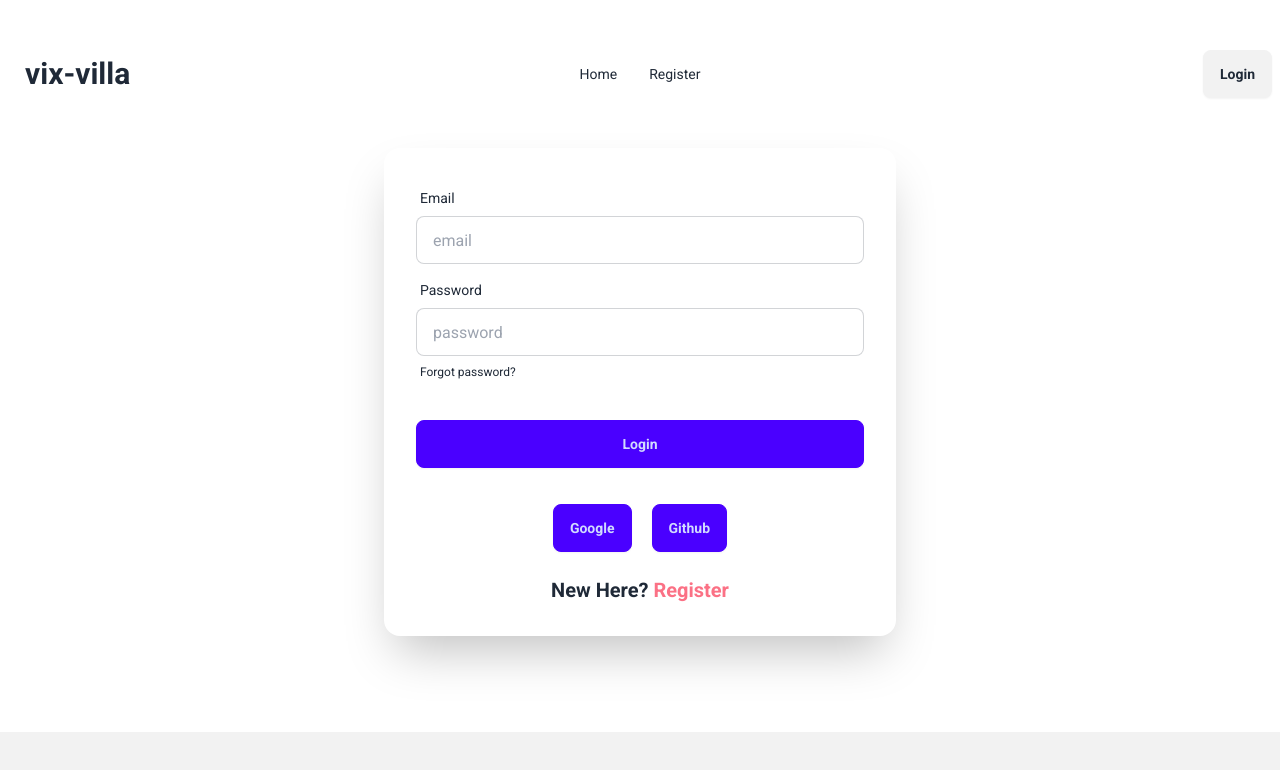
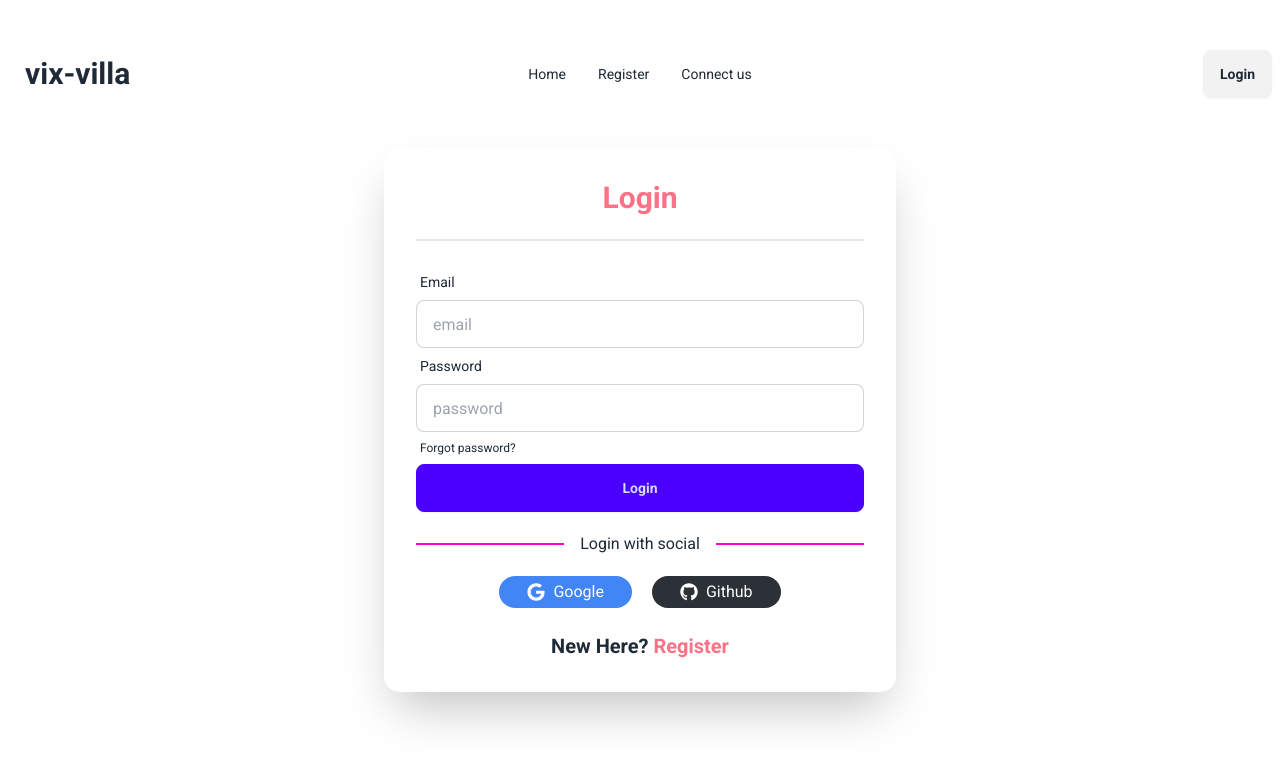
Before and after one commit to Haruntahid/vix-villa, a React (Vite) app: page /login in a window 1280 px wide. Shown: the top 770 px of the page. Built offline with nearby package versions, Linux system fonts and the light colour scheme; no server answers.

Commit message:
added connectus page

```diff
--- a/package.json
+++ b/package.json
@@ -10,6 +10,7 @@
     "preview": "vite preview"
   },
   "dependencies": {
+    "animate.css": "^4.1.1",
     "aos": "^2.3.4",
     "firebase": "^10.11.0",
     "react": "^18.2.0",
@@ -17,6 +18,7 @@
     "react-icons": "^5.1.0",
     "react-router-dom": "^6.22.3",
     "react-spinners": "^0.13.8",
+    "react-toastify": "^10.0.5",
     "swiper": "^11.1.1"
   },
   "devDependencies": {
--- a/src/Layout/MainLayout.jsx
+++ b/src/Layout/MainLayout.jsx
@@ -13,7 +13,7 @@ function MainLayout() {
   }, []);
   return (
     <>
-      <div className="container mx-auto">
+      <div className="container mx-auto min-h-[70vh]">
         <Navbar />
         <Outlet />
       </div>
--- /dev/null
+++ b/src/Pages/ConnectUs.jsx
@@ -0,0 +1,59 @@
+import { FaDiscord } from "react-icons/fa";
+import { FaTwitter } from "react-icons/fa";
+
+import { FaInstagram } from "react-icons/fa";
+import { FaSpotify } from "react-icons/fa";
+import { FaGithub } from "react-icons/fa";
+import { FaLinkedin } from "react-icons/fa";
+
+function ConnectUs() {
+  return (
+    <>
+      <div className="flex justify-between items-center">
+        <div className="w-1/3">
+          <h2 className="text-6xl font-bold text-black">Connect with us</h2>
+          <p className="text-gray-600 mt-5">
+            We are thrilled to connect with you! Whether you have inquiries
+            about our properties, want to schedule a viewing, or simply want to
+            share your feedback, we are here to assist you every step of the
+            way. There are several ways to get in touch with us
+          </p>
+        </div>
+        <div className="w-2/3">
+          <img
+            src="https://i.ibb.co/RHcNv6B/undraw-Contact-us-re-4qqt.png'"
+            alt=""
+          />
+        </div>
+      </div>
+
+      <div className="mt-12">
+        <p className="text-2xl lg:text-4xl font-medium text-center">
+          JOIN OUR COMMIUNTY
+        </p>
+        <div className="flex flex-col lg:flex-row justify-center gap-4 mt-10 px-10 lg:px-0">
+          <button className="px-7 py-1 bg-[#7289d9] rounded-3xl text-white flex gap-2 items-center justify-center">
+            <FaDiscord size={18} /> Discord
+          </button>
+          <button className="px-7 py-1 bg-[#1DA1F2] rounded-3xl text-white flex gap-2 items-center justify-center">
+            <FaTwitter size={18} /> Twitter
+          </button>
+          <button className="px-7 py-1 bg-[#5B51D8] rounded-3xl text-white flex gap-2 items-center justify-center">
+            <FaInstagram size={18} /> Instagram
+          </button>
+          <button className="px-7 py-1 bg-[#1DB954] rounded-3xl text-white flex gap-2 items-center justify-center">
+            <FaSpotify size={18} /> Spotify
+          </button>
+          <button className="px-7 py-1 bg-[#2b3137] rounded-3xl text-white flex gap-2 items-center justify-center">
+            <FaGithub size={18} /> Github
+          </button>
+          <button className="px-7 py-1 bg-[#0077b5] rounded-3xl text-white flex gap-2 items-center justify-center">
+            <FaLinkedin size={18} /> LinkedIn
+          </button>
+        </div>
+      </div>
+    </>
+  );
+}
+
+export default ConnectUs;
--- a/src/Pages/Login.jsx
+++ b/src/Pages/Login.jsx
@@ -1,27 +1,60 @@
-import { useContext } from "react";
-import { Link } from "react-router-dom";
+import { useContext, useState } from "react";
+import { Link, useNavigate } from "react-router-dom";
 import { AuthContext } from "../Provider/AuthProvider";
+import { toast } from "react-toastify";
+import { FaGithub } from "react-icons/fa";
+import { FaGoogle } from "react-icons/fa";
 
 function Login() {
-  const { loginUser, googleLogin, setUser } = useContext(AuthContext);
+  const [error, setError] = useState("");
+  const { loginUser, googleLogin, setUser, githubLogin } =
+    useContext(AuthContext);
+  const navigate = useNavigate();
 
   //   login
   const handelLogin = (e) => {
     e.preventDefault();
     const email = e.target.email.value;
     const password = e.target.password.value;
-    loginUser(email, password);
+    loginUser(email, password)
+      .then((result) => {
+        console.log(result.user);
+        e.target.reset();
+        navigate("/");
+        toast.success("Log in successfully");
+      })
+      .catch((err) =>
+        setError(
+          err.message.replace(
+            "Firebase: Error (auth/invalid-credential).",
+            "Invalid Credential! Make Sure Your email and password is correct"
+          )
+        )
+      );
   };
 
   //   google login
   const handelGoogleLogin = () => {
-    googleLogin().then((result) => setUser(result.user));
+    googleLogin().then((result) => {
+      setUser(result.user);
+      navigate("/");
+      toast.success("Log in successfully");
+    });
+  };
+  const handelGithubLogin = () => {
+    githubLogin();
+    navigate("/");
+    toast.success("Log in successfully");
   };
   return (
     <>
       <div data-aos="fade-down" className="hero">
-        <div className="shadow-2xl rounded-2xl bg-base-100 lg:w-[40%]">
-          <form onSubmit={handelLogin} className="card-body">
+        <div className="shadow-2xl rounded-2xl bg-base-100 lg:w-[40%] card-body">
+          <form onSubmit={handelLogin}>
+            <h2 className="text-3xl font-bold text-center animate__animated animate__bounce text-rose-400">
+              Login
+            </h2>
+            <div className="divider"></div>
             <div className="form-control">
               <label className="label">
                 <span className="label-text">Email</span>
@@ -50,23 +83,36 @@ function Login() {
                   Forgot password?
                 </a>
               </label>
+
+              {error && <p className="mt-2 text-rose-500">{error}</p>}
             </div>
-            <div className="form-control mt-6">
+            <div className="form-control">
               <button className="btn btn-primary">Login</button>
             </div>
-            <div className="text-center space-x-5 mt-7">
-              <button onClick={handelGoogleLogin} className="btn  btn-primary">
+          </form>
+          <div className="divider divider-secondary">Login with social</div>
+          <div className="text-center flex justify-center space-x-5">
+            <button
+              onClick={handelGoogleLogin}
+              className="px-7 py-1 bg-[#4285F4] rounded-3xl text-white flex gap-2 items-center justify-center"
+            >
+              <FaGoogle size={18} />
               Google
             </button>
-              <button className="btn  btn-primary">Github</button>
+            <button
+              onClick={handelGithubLogin}
+              className="px-7 py-1 bg-[#2b3137] rounded-3xl text-white flex gap-2 items-center justify-center"
+            >
+              <FaGithub size={18} /> Github
+            </button>
           </div>
+
           <p className="text-xl text-center font-semibold mt-4">
             New Here?{" "}
             <Link to={"/register"} className="text-rose-400">
               Register
             </Link>
           </p>
-          </form>
         </div>
       </div>
     </>
--- a/src/Pages/UpdateProfile.jsx
+++ b/src/Pages/UpdateProfile.jsx
@@ -1,13 +1,23 @@
+import { useContext } from "react";
 import UserProfile from "./UserProfile";
+import { AuthContext } from "../Provider/AuthProvider";
 
 function UpdateProfile() {
+  const { user } = useContext(AuthContext);
+  console.log(user);
+  // const [name, setName] = useState("");
+  // const [photoURL, setPhotoURL] = useState("");
+  const HandelUpdate = (e) => {
+    e.preventDefault();
+  };
+
   return (
     <>
       <UserProfile />
       <p className="text-3xl my-6 text-center font-semibold">Update Profile</p>
-      <div className="hero mt-10">
+      <div data-aos="fade-up" className="hero mt-10">
         <div className="shadow-2xl rounded-2xl bg-base-100  max-w-xl lg:w-[40%]">
-          <form className="card-body">
+          <form onSubmit={HandelUpdate} className="card-body">
             <div className="flex justify-between gap-6">
               <div className="form-control w-full">
                 <label className="label">
--- a/src/Provider/AuthProvider.jsx
+++ b/src/Provider/AuthProvider.jsx
@@ -7,6 +7,7 @@ import {
   GoogleAuthProvider,
   signInWithPopup,
   GithubAuthProvider,
+  updateProfile,
 } from "firebase/auth";
 import { createContext, useEffect, useState } from "react";
 import app from "../firebase/firebase.config";
@@ -50,6 +51,10 @@ function AuthProvider({ children }) {
     return signOut(auth);
   };
 
+  const updateUser = () => {
+    return updateProfile(auth.currentUser);
+  };
+
   useEffect(() => {
     const unSubscribe = onAuthStateChanged(auth, (currentUser) => {
       console.log("user in the auth state change", currentUser);
@@ -68,6 +73,7 @@ function AuthProvider({ children }) {
     googleLogin,
     githubLogin,
     loading,
+    updateUser,
   };
   return (
     <>
--- a/src/Routes/route.jsx
+++ b/src/Routes/route.jsx
@@ -8,6 +8,7 @@ import PrivateRoute from "../PrivateRoute/PrivateRoute";
 import ErrorPage from "../Pages/ErrorPage";
 import ViewPopertyDetails from "../Pages/ViewPopertyDetails";
 import UpdateProfile from "../Pages/UpdateProfile";
+import ConnectUs from "../Pages/ConnectUs";
 
 export const router = createBrowserRouter([
   {
@@ -45,6 +46,14 @@ export const router = createBrowserRouter([
         ),
       },
       {
+        path: "/connect",
+        element: (
+          <PrivateRoute>
+            <ConnectUs />
+          </PrivateRoute>
+        ),
+      },
+      {
         path: "/:id",
         loader: () => fetch("popertylist.json"),
         element: <ViewPopertyDetails />,
--- a/src/components/Footer.jsx
+++ b/src/components/Footer.jsx
@@ -16,9 +16,9 @@ function Footer() {
               <path d="M22.672 15.226l-2.432.811.841 2.515c.33 1.019-.209 2.127-1.23 2.456-1.15.325-2.148-.321-2.463-1.226l-.84-2.518-5.013 1.677.84 2.517c.391 1.203-.434 2.542-1.831 2.542-.88 0-1.601-.564-1.86-1.314l-.842-2.516-2.431.809c-1.135.328-2.145-.317-2.463-1.229-.329-1.018.211-2.127 1.231-2.456l2.432-.809-1.621-4.823-2.432.808c-1.355.384-2.558-.59-2.558-1.839 0-.817.509-1.582 1.327-1.846l2.433-.809-.842-2.515c-.33-1.02.211-2.129 1.232-2.458 1.02-.329 2.13.209 2.461 1.229l.842 2.515 5.011-1.677-.839-2.517c-.403-1.238.484-2.553 1.843-2.553.819 0 1.585.509 1.85 1.326l.841 2.517 2.431-.81c1.02-.33 2.131.211 2.461 1.229.332 1.018-.21 2.126-1.23 2.456l-2.433.809 1.622 4.823 2.433-.809c1.242-.401 2.557.484 2.557 1.838 0 .819-.51 1.583-1.328 1.847m-8.992-6.428l-5.01 1.675 1.619 4.828 5.011-1.674-1.62-4.829z"></path>
             </svg>
             <p>
-              ACME Industries Ltd.
+              Vix-Villa
               <br />
-              Providing reliable tech since 1992
+              Providing reliable Poperty since 1996
             </p>
           </aside>
           <nav>
--- a/src/components/Navbar.jsx
+++ b/src/components/Navbar.jsx
@@ -4,7 +4,6 @@ import { AuthContext } from "../Provider/AuthProvider";
 
 function Navbar() {
   const { user, logOut } = useContext(AuthContext);
-  console.log(user);
 
   const handelLogout = () => {
     logOut();
@@ -35,15 +34,24 @@ function Navbar() {
               className="menu menu-sm dropdown-content mt-3 z-[1] p-2 shadow bg-base-100 rounded-box w-52"
             >
               <li>
-                <a>Home</a>
+                <NavLink to={"/"}>Home</NavLink>
               </li>
               <li>
-                <a>Register</a>
+                <NavLink to={"/register"}>Register</NavLink>
               </li>
-
               <li>
-                <a>Login</a>
+                <NavLink to={"/connect"}>Connect us</NavLink>
               </li>
+              {user && (
+                <>
+                  <li>
+                    <NavLink to={"/profile"}>Profile</NavLink>
+                  </li>
+                  <li>
+                    <NavLink to={"/update-profile"}>Update Profile</NavLink>
+                  </li>
+                </>
+              )}
             </ul>
           </div>
           <Link to={"/"} className="btn btn-ghost text-3xl">
@@ -57,6 +65,9 @@ function Navbar() {
             </li>
             <li>
               <NavLink to={"/register"}>Register</NavLink>
+            </li>
+            <li>
+              <NavLink to={"/connect"}>Connect us</NavLink>
             </li>
             {user && (
               <>
--- a/src/main.jsx
+++ b/src/main.jsx
@@ -3,9 +3,23 @@ import "./index.css";
 import { RouterProvider } from "react-router-dom";
 import { router } from "./Routes/route.jsx";
 import AuthProvider from "./Provider/AuthProvider.jsx";
+import { ToastContainer } from "react-toastify";
+import "react-toastify/dist/ReactToastify.css";
 
 ReactDOM.createRoot(document.getElementById("root")).render(
   <AuthProvider>
     <RouterProvider router={router} />
+    <ToastContainer
+      position="top-right"
+      autoClose={2000}
+      hideProgressBar={false}
+      newestOnTop={false}
+      closeOnClick
+      rtl={false}
+      pauseOnFocusLoss
+      draggable
+      pauseOnHover
+      theme="light"
+    />
   </AuthProvider>
 );
```
Also changed, not shown: src/Pages/Register.jsx (+23 -5 lines), 1 other file (tests, documents, lock files or other folders). Lines whose indentation alone changed are shown as unchanged.
